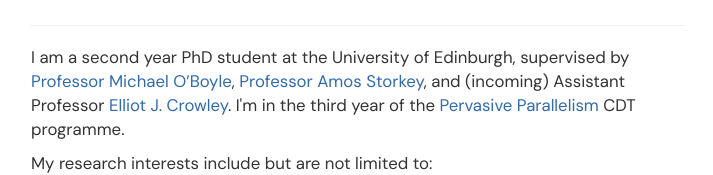
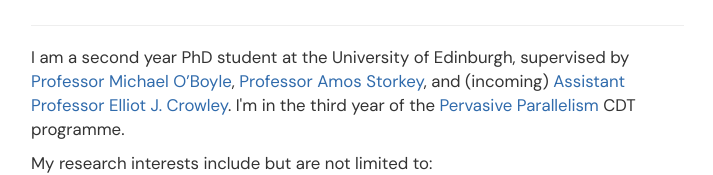
Before and after one commit to jack-willturner/jack-willturner.github.io, a plain HTML site: page index.html in a window 1280 px wide. Shown: the part 294-469 px from the top of the page, without its empty margins (234-947 px from the left). Drawn offline with nearby package versions, Linux system fonts and the light colour scheme.

Commit message:
Update index.html

```diff
--- a/index.html
+++ b/index.html
@@ -134,7 +134,7 @@ font-style: italic;
     <hr>
   	<p>
       I am a second year PhD student at the University of Edinburgh, supervised by <a href="http://www.dcs.ed.ac.uk/home/mob/">Professor Michael O’Boyle</a>,
-       <a href=https://homepages.inf.ed.ac.uk/amos/>Professor Amos Storkey</a>, and (incoming) Assistant Professor <a href="https://elliotjcrowley.github.io">Elliot J. Crowley</a>. I'm in the third year of the <a href="http://web.inf.ed.ac.uk/infweb/student-services/cdt/pervasive-parallelism">Pervasive Parallelism</a>
+       <a href=https://homepages.inf.ed.ac.uk/amos/>Professor Amos Storkey</a>, and (incoming) <a href="https://elliotjcrowley.github.io">Assistant Professor Elliot J. Crowley</a>. I'm in the third year of the <a href="http://web.inf.ed.ac.uk/infweb/student-services/cdt/pervasive-parallelism">Pervasive Parallelism</a>
        CDT programme.
      </p>
 
```
